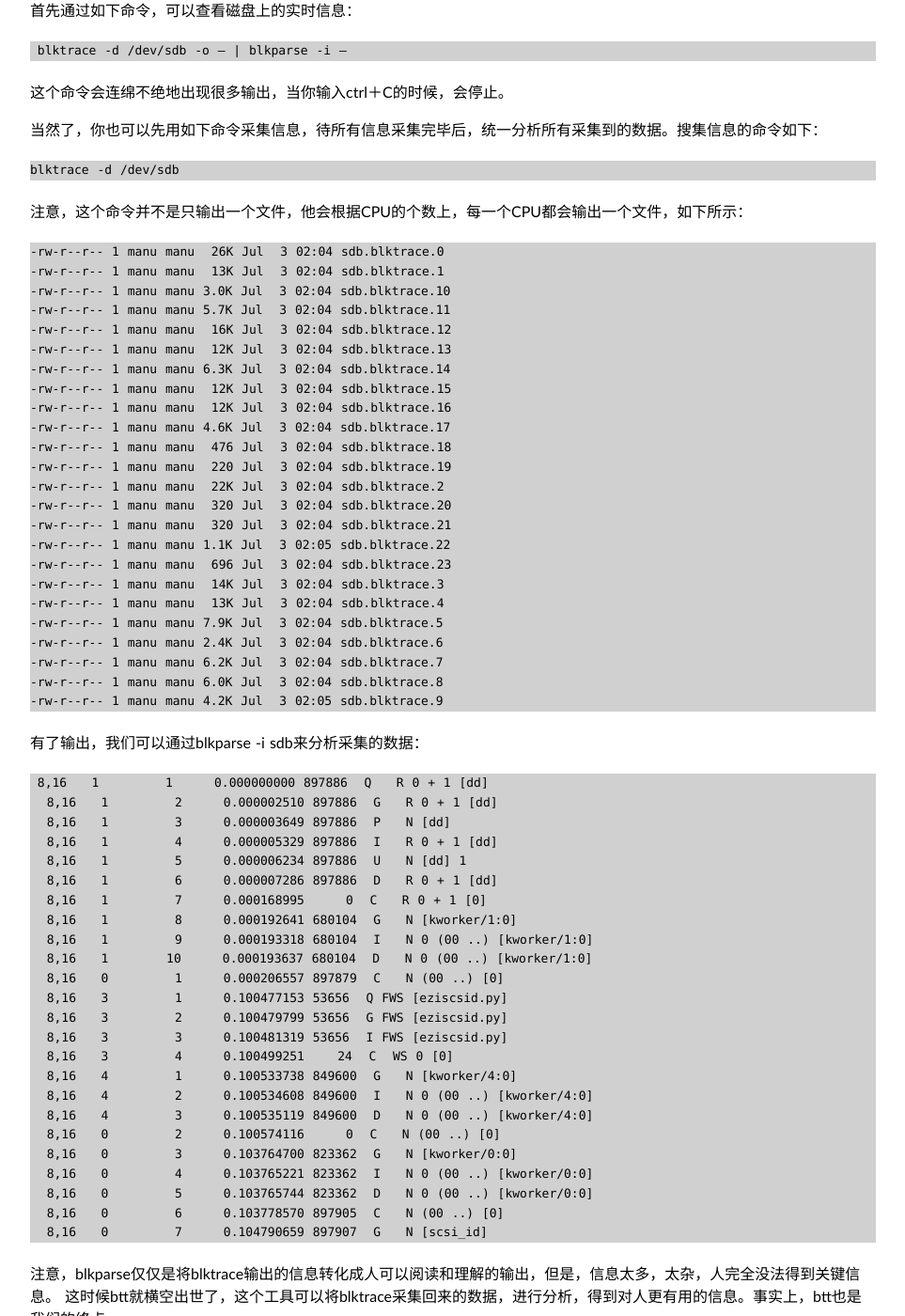
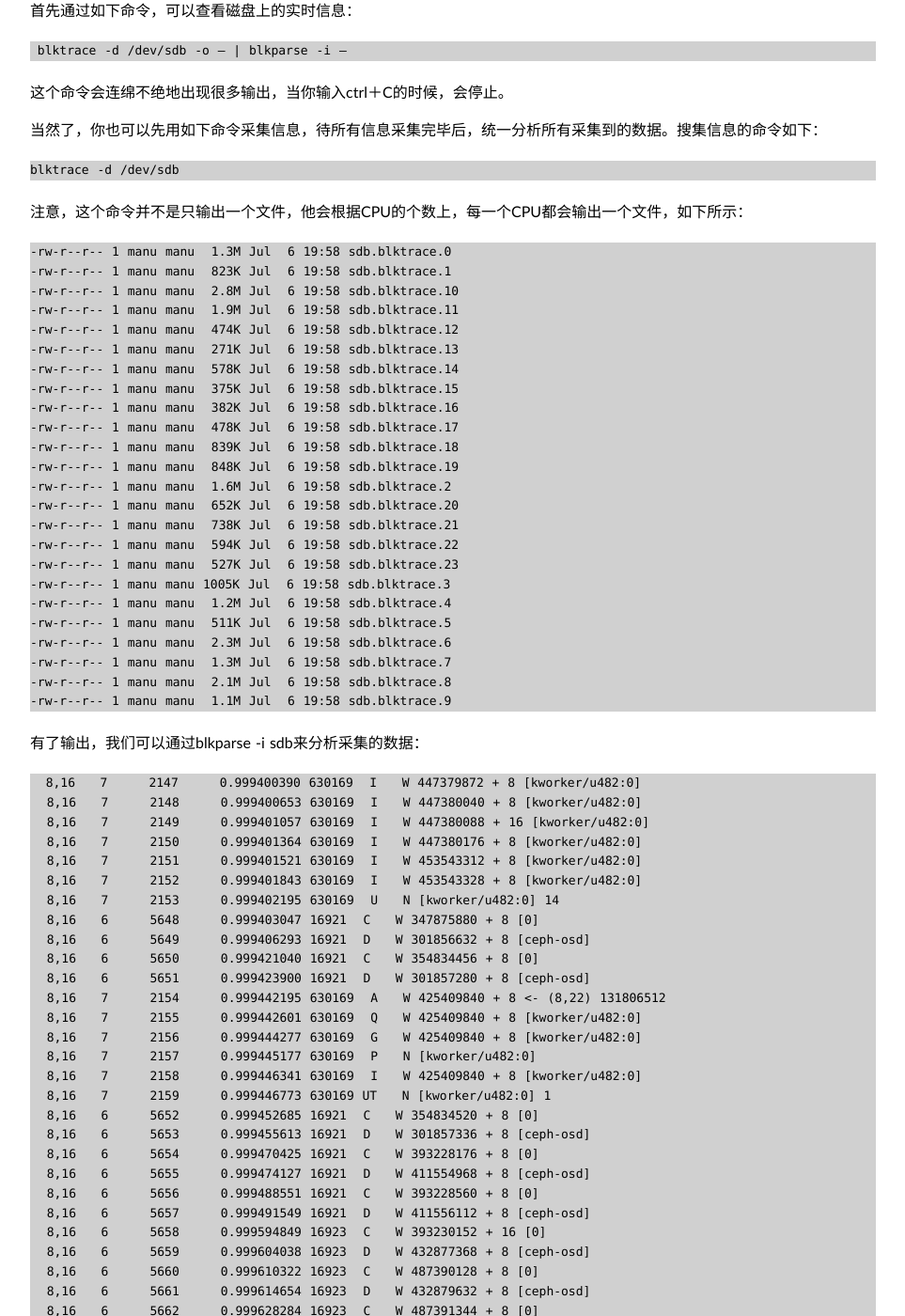
Before and after one commit to Bean-Li/Bean-Li.github.io, a Jekyll site: the page built from _posts/2017-07-06-blktrace-to-report.md, in a window 1280 px wide and 1400 px high, scrolled down 4617 px. Shown: the whole window at 94% size, without its empty margins (158-1121 px from the left). Built offline with Jekyll 4.4.1, drawn with Linux system fonts in a browser that asks for light colours; some web fonts are replaced; some of the changed text lies outside the part shown.

Commit message:
change picture and data set

````diff
--- a/_posts/2017-07-06-blktrace-to-report.md
+++ b/_posts/2017-07-06-blktrace-to-report.md
@@ -102,59 +102,66 @@ blktrace -d /dev/sdb
 注意，这个命令并不是只输出一个文件，他会根据CPU的个数上，每一个CPU都会输出一个文件，如下所示：
 
 ```
--rw-r--r-- 1 manu manu  26K Jul  3 02:04 sdb.blktrace.0
--rw-r--r-- 1 manu manu  13K Jul  3 02:04 sdb.blktrace.1
--rw-r--r-- 1 manu manu 3.0K Jul  3 02:04 sdb.blktrace.10
--rw-r--r-- 1 manu manu 5.7K Jul  3 02:04 sdb.blktrace.11
--rw-r--r-- 1 manu manu  16K Jul  3 02:04 sdb.blktrace.12
--rw-r--r-- 1 manu manu  12K Jul  3 02:04 sdb.blktrace.13
--rw-r--r-- 1 manu manu 6.3K Jul  3 02:04 sdb.blktrace.14
--rw-r--r-- 1 manu manu  12K Jul  3 02:04 sdb.blktrace.15
--rw-r--r-- 1 manu manu  12K Jul  3 02:04 sdb.blktrace.16
--rw-r--r-- 1 manu manu 4.6K Jul  3 02:04 sdb.blktrace.17
--rw-r--r-- 1 manu manu  476 Jul  3 02:04 sdb.blktrace.18
--rw-r--r-- 1 manu manu  220 Jul  3 02:04 sdb.blktrace.19
--rw-r--r-- 1 manu manu  22K Jul  3 02:04 sdb.blktrace.2
--rw-r--r-- 1 manu manu  320 Jul  3 02:04 sdb.blktrace.20
--rw-r--r-- 1 manu manu  320 Jul  3 02:04 sdb.blktrace.21
--rw-r--r-- 1 manu manu 1.1K Jul  3 02:05 sdb.blktrace.22
--rw-r--r-- 1 manu manu  696 Jul  3 02:04 sdb.blktrace.23
--rw-r--r-- 1 manu manu  14K Jul  3 02:04 sdb.blktrace.3
--rw-r--r-- 1 manu manu  13K Jul  3 02:04 sdb.blktrace.4
--rw-r--r-- 1 manu manu 7.9K Jul  3 02:04 sdb.blktrace.5
--rw-r--r-- 1 manu manu 2.4K Jul  3 02:04 sdb.blktrace.6
--rw-r--r-- 1 manu manu 6.2K Jul  3 02:04 sdb.blktrace.7
--rw-r--r-- 1 manu manu 6.0K Jul  3 02:04 sdb.blktrace.8
--rw-r--r-- 1 manu manu 4.2K Jul  3 02:05 sdb.blktrace.9
+-rw-r--r-- 1 manu manu  1.3M Jul  6 19:58 sdb.blktrace.0
+-rw-r--r-- 1 manu manu  823K Jul  6 19:58 sdb.blktrace.1
+-rw-r--r-- 1 manu manu  2.8M Jul  6 19:58 sdb.blktrace.10
+-rw-r--r-- 1 manu manu  1.9M Jul  6 19:58 sdb.blktrace.11
+-rw-r--r-- 1 manu manu  474K Jul  6 19:58 sdb.blktrace.12
+-rw-r--r-- 1 manu manu  271K Jul  6 19:58 sdb.blktrace.13
+-rw-r--r-- 1 manu manu  578K Jul  6 19:58 sdb.blktrace.14
+-rw-r--r-- 1 manu manu  375K Jul  6 19:58 sdb.blktrace.15
+-rw-r--r-- 1 manu manu  382K Jul  6 19:58 sdb.blktrace.16
+-rw-r--r-- 1 manu manu  478K Jul  6 19:58 sdb.blktrace.17
+-rw-r--r-- 1 manu manu  839K Jul  6 19:58 sdb.blktrace.18
+-rw-r--r-- 1 manu manu  848K Jul  6 19:58 sdb.blktrace.19
+-rw-r--r-- 1 manu manu  1.6M Jul  6 19:58 sdb.blktrace.2
+-rw-r--r-- 1 manu manu  652K Jul  6 19:58 sdb.blktrace.20
+-rw-r--r-- 1 manu manu  738K Jul  6 19:58 sdb.blktrace.21
+-rw-r--r-- 1 manu manu  594K Jul  6 19:58 sdb.blktrace.22
+-rw-r--r-- 1 manu manu  527K Jul  6 19:58 sdb.blktrace.23
+-rw-r--r-- 1 manu manu 1005K Jul  6 19:58 sdb.blktrace.3
+-rw-r--r-- 1 manu manu  1.2M Jul  6 19:58 sdb.blktrace.4
+-rw-r--r-- 1 manu manu  511K Jul  6 19:58 sdb.blktrace.5
+-rw-r--r-- 1 manu manu  2.3M Jul  6 19:58 sdb.blktrace.6
+-rw-r--r-- 1 manu manu  1.3M Jul  6 19:58 sdb.blktrace.7
+-rw-r--r-- 1 manu manu  2.1M Jul  6 19:58 sdb.blktrace.8
+-rw-r--r-- 1 manu manu  1.1M Jul  6 19:58 sdb.blktrace.9
 ```
 
 有了输出，我们可以通过blkparse  -i sdb来分析采集的数据：
 
 ```
- 8,16   1        1     0.000000000 897886  Q   R 0 + 1 [dd]
-  8,16   1        2     0.000002510 897886  G   R 0 + 1 [dd]
-  8,16   1        3     0.000003649 897886  P   N [dd]
-  8,16   1        4     0.000005329 897886  I   R 0 + 1 [dd]
-  8,16   1        5     0.000006234 897886  U   N [dd] 1
-  8,16   1        6     0.000007286 897886  D   R 0 + 1 [dd]
-  8,16   1        7     0.000168995     0  C   R 0 + 1 [0]
-  8,16   1        8     0.000192641 680104  G   N [kworker/1:0]
-  8,16   1        9     0.000193318 680104  I   N 0 (00 ..) [kworker/1:0]
-  8,16   1       10     0.000193637 680104  D   N 0 (00 ..) [kworker/1:0]
-  8,16   0        1     0.000206557 897879  C   N (00 ..) [0]
-  8,16   3        1     0.100477153 53656  Q FWS [eziscsid.py]
-  8,16   3        2     0.100479799 53656  G FWS [eziscsid.py]
-  8,16   3        3     0.100481319 53656  I FWS [eziscsid.py]
-  8,16   3        4     0.100499251    24  C  WS 0 [0]
-  8,16   4        1     0.100533738 849600  G   N [kworker/4:0]
-  8,16   4        2     0.100534608 849600  I   N 0 (00 ..) [kworker/4:0]
-  8,16   4        3     0.100535119 849600  D   N 0 (00 ..) [kworker/4:0]
-  8,16   0        2     0.100574116     0  C   N (00 ..) [0]
-  8,16   0        3     0.103764700 823362  G   N [kworker/0:0]
-  8,16   0        4     0.103765221 823362  I   N 0 (00 ..) [kworker/0:0]
-  8,16   0        5     0.103765744 823362  D   N 0 (00 ..) [kworker/0:0]
-  8,16   0        6     0.103778570 897905  C   N (00 ..) [0]
-  8,16   0        7     0.104790659 897907  G   N [scsi_id]
+  8,16   7     2147     0.999400390 630169  I   W 447379872 + 8 [kworker/u482:0]
+  8,16   7     2148     0.999400653 630169  I   W 447380040 + 8 [kworker/u482:0]
+  8,16   7     2149     0.999401057 630169  I   W 447380088 + 16 [kworker/u482:0]
+  8,16   7     2150     0.999401364 630169  I   W 447380176 + 8 [kworker/u482:0]
+  8,16   7     2151     0.999401521 630169  I   W 453543312 + 8 [kworker/u482:0]
+  8,16   7     2152     0.999401843 630169  I   W 453543328 + 8 [kworker/u482:0]
+  8,16   7     2153     0.999402195 630169  U   N [kworker/u482:0] 14
+  8,16   6     5648     0.999403047 16921  C   W 347875880 + 8 [0]
+  8,16   6     5649     0.999406293 16921  D   W 301856632 + 8 [ceph-osd]
+  8,16   6     5650     0.999421040 16921  C   W 354834456 + 8 [0]
+  8,16   6     5651     0.999423900 16921  D   W 301857280 + 8 [ceph-osd]
+  8,16   7     2154     0.999442195 630169  A   W 425409840 + 8 <- (8,22) 131806512
+  8,16   7     2155     0.999442601 630169  Q   W 425409840 + 8 [kworker/u482:0]
+  8,16   7     2156     0.999444277 630169  G   W 425409840 + 8 [kworker/u482:0]
+  8,16   7     2157     0.999445177 630169  P   N [kworker/u482:0]
+  8,16   7     2158     0.999446341 630169  I   W 425409840 + 8 [kworker/u482:0]
+  8,16   7     2159     0.999446773 630169 UT   N [kworker/u482:0] 1
+  8,16   6     5652     0.999452685 16921  C   W 354834520 + 8 [0]
+  8,16   6     5653     0.999455613 16921  D   W 301857336 + 8 [ceph-osd]
+  8,16   6     5654     0.999470425 16921  C   W 393228176 + 8 [0]
+  8,16   6     5655     0.999474127 16921  D   W 411554968 + 8 [ceph-osd]
+  8,16   6     5656     0.999488551 16921  C   W 393228560 + 8 [0]
+  8,16   6     5657     0.999491549 16921  D   W 411556112 + 8 [ceph-osd]
+  8,16   6     5658     0.999594849 16923  C   W 393230152 + 16 [0]
+  8,16   6     5659     0.999604038 16923  D   W 432877368 + 8 [ceph-osd]
+  8,16   6     5660     0.999610322 16923  C   W 487390128 + 8 [0]
+  8,16   6     5661     0.999614654 16923  D   W 432879632 + 8 [ceph-osd]
+  8,16   6     5662     0.999628284 16923  C   W 487391344 + 8 [0]
+  8,16   6     5663     0.999632014 16923  D   W 432879680 + 8 [ceph-osd]
+  8,16   6     5664     0.999646122 16923  C   W 293759504 + 8 [0]
+
 ```
 
 注意，blkparse仅仅是将blktrace输出的信息转化成人可以阅读和理解的输出，但是，信息太多，太杂，人完全没法得到关键信息。
@@ -195,47 +202,57 @@ blkparse -i sdb -d sdb.blktrace.bin
             ALL           MIN           AVG           MAX           N
 --------------- ------------- ------------- ------------- -----------
 
-Q2Q               0.000003604   0.150467580   5.459567832         307
-Q2G               0.000000466   0.000001259   0.000010933         308
-G2I               0.000001152   0.000033227   0.000225327         308
-I2D               0.000000890   0.000009647   0.000031208         308
-D2C               0.000039838   0.000159417   0.006600934         308
-Q2C               0.000071104   0.000203550   0.006605087         308
+Q2Q               0.000000001   0.000159747   0.025292639       62150
+Q2G               0.000000233   0.000001380   0.000056343       52423
+G2I               0.000000146   0.000027084   0.005031317       48516
+Q2M               0.000000142   0.000000751   0.000021613        9728
+I2D               0.000000096   0.001534463   0.022469688       52423
+M2D               0.000000647   0.002617691   0.022445412        5821
+D2C               0.000046189   0.000779355   0.007860766       62151
+Q2C               0.000051089   0.002522832   0.026096657       62151
 
 ==================== Device Overhead ====================
 
        DEV |       Q2G       G2I       Q2M       I2D       D2C
 ---------- | --------- --------- --------- --------- ---------
-| (  8, 16) | 0.6186%  16.3239%   0.0000%   4.7391%  78.3183% |
-| --------- | ---------------------------------------- |
-| Overall   | 0.6186%  16.3239%   0.0000%   4.7391%  78.3183% |
+ (  8, 16) |   0.0461%   0.8380%   0.0047%  51.3029%  30.8921%
+---------- | --------- --------- --------- --------- ---------
+   Overall |   0.0461%   0.8380%   0.0047%  51.3029%  30.8921%
 
 ==================== Device Merge Information ====================
 
        DEV |       #Q       #D   Ratio |   BLKmin   BLKavg   BLKmax    Total
 ---------- | -------- -------- ------- | -------- -------- -------- --------
- (  8, 16) |      308      308     1.0 |        1      416      512   128297
+ (  8, 16) |    62151    52246     1.2 |        1       20      664  1051700
 
 ==================== Device Q2Q Seek Information ====================
 
        DEV |          NSEEKS            MEAN          MEDIAN | MODE
 ---------- | --------------- --------------- --------------- | ---------------
- (  8, 16) |             308     165293887.1               0 | 0(209)
-
+ (  8, 16) |           62151      42079658.0               0 | 0(17159)
 ---------- | --------------- --------------- --------------- | ---------------
    Overall |          NSEEKS            MEAN          MEDIAN | MODE
-   Average |             308     165293887.1               0 | 0(209)
+   Average |           62151      42079658.0               0 | 0(17159)
 
+==================== Device D2D Seek Information ====================
+
+       DEV |          NSEEKS            MEAN          MEDIAN | MODE
+---------- | --------------- --------------- --------------- | ---------------
+ (  8, 16) |           52246      39892356.2               0 | 0(9249)
+---------- | --------------- --------------- --------------- | ---------------
+   Overall |          NSEEKS            MEAN          MEDIAN | MODE
+   Average |           52246      39892356.2               0 | 0(9249)
 ```
 
 注意： D2C和Q2C，一个是表征块设备性能的关键指标，另一个是客户发起请求到收到响应的时间，我们可以看出，
 
-D2C 平均在0.000159417 秒，即0.159毫秒
-Q2C 平均在0.000203550 秒，即0.204毫秒，
+D2C 平均在0.000779355 秒，即0.7毫秒
+Q2C 平均在0.002522832 秒，即2.5毫秒，
 
-无论是service time 还是客户感知到的await time，都是非常短的，表现非常不俗。
+无论是service time 还是客户感知到的await time，都是非常短的，表现非常不俗。但是D2C花费的时间只占整个Q2C的30%，
+51%以上的时间花费在I2D。
 
-而最大值部分，D2C最大值为0.006600934，这个值是6.6毫秒，也并不差。
+
 
 
 # IOPS 和 MBPS
@@ -262,30 +279,17 @@ Q2C 平均在0.000203550 秒，即0.204毫秒，
 
 ```
 cat sys_iops_fp.dat
-0 2
-1 1
-3 2
-7 1
-8 1
-13 1
-15 1
-16 2
-17 1
-22 30
-23 40
-25 1
-26 1
-29 18
-30 97
-31 10
-34 1
-37 15
-38 55
-39 14
-42 2
-43 1
-45 1
-46 10
+0 3453
+1 4859
+2 7765
+3 6807
+4 4804
+5 4345
+6 2501
+7 10291
+8 2767
+9 4654
+
 ```
 
 
````
Also changed, not shown: other parts of _posts/2017-07-06-blktrace-to-report.md (+39 -16 lines), assets/IO/latency_distribution_table.png, assets/IO/sdb.d2c_latency.png, assets/IO/sdb.q2c_latency.png, assets/IO/sdb_iops.png, assets/IO/sdb_iosize_hist.png, assets/IO/sdb_mbps.png, assets/IO/sdb_offset.png, assets/IO/sdb_offset_pattern.png, assets/IO/sdb_seek_freq.png.
